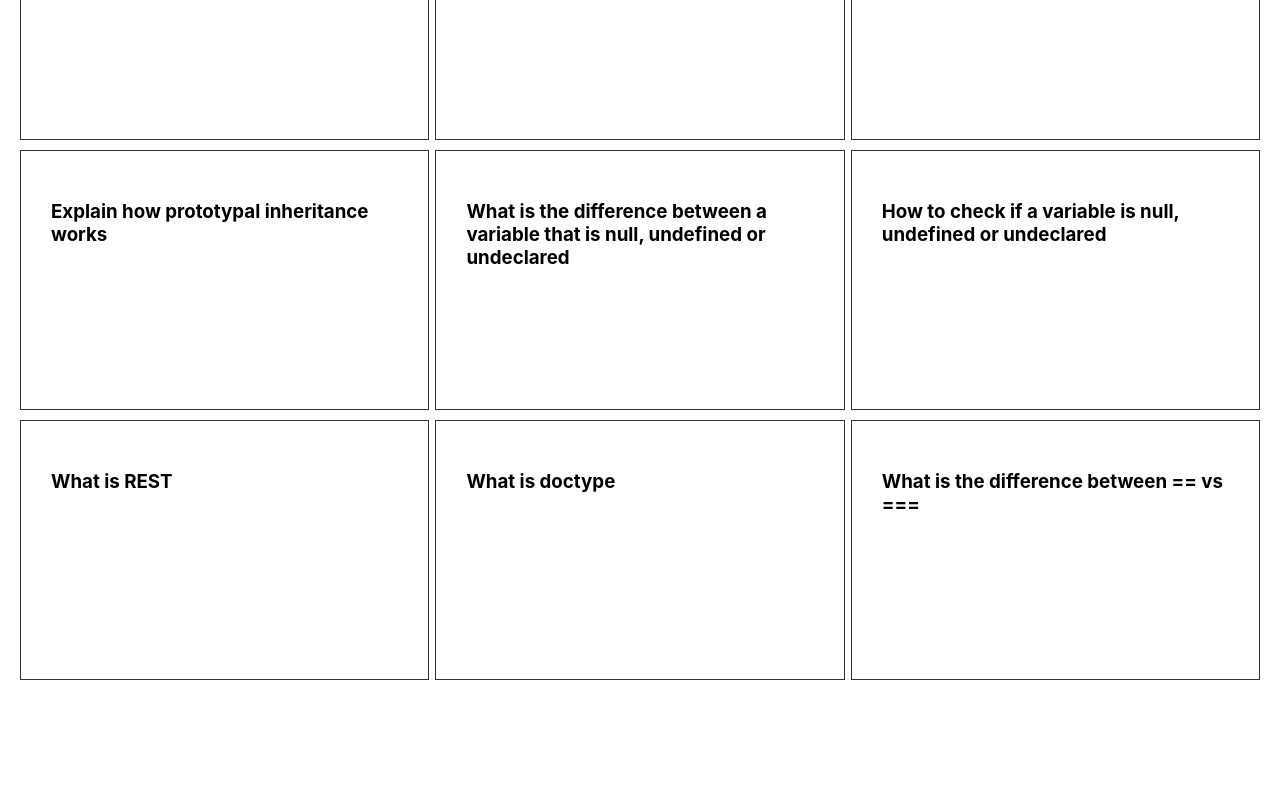
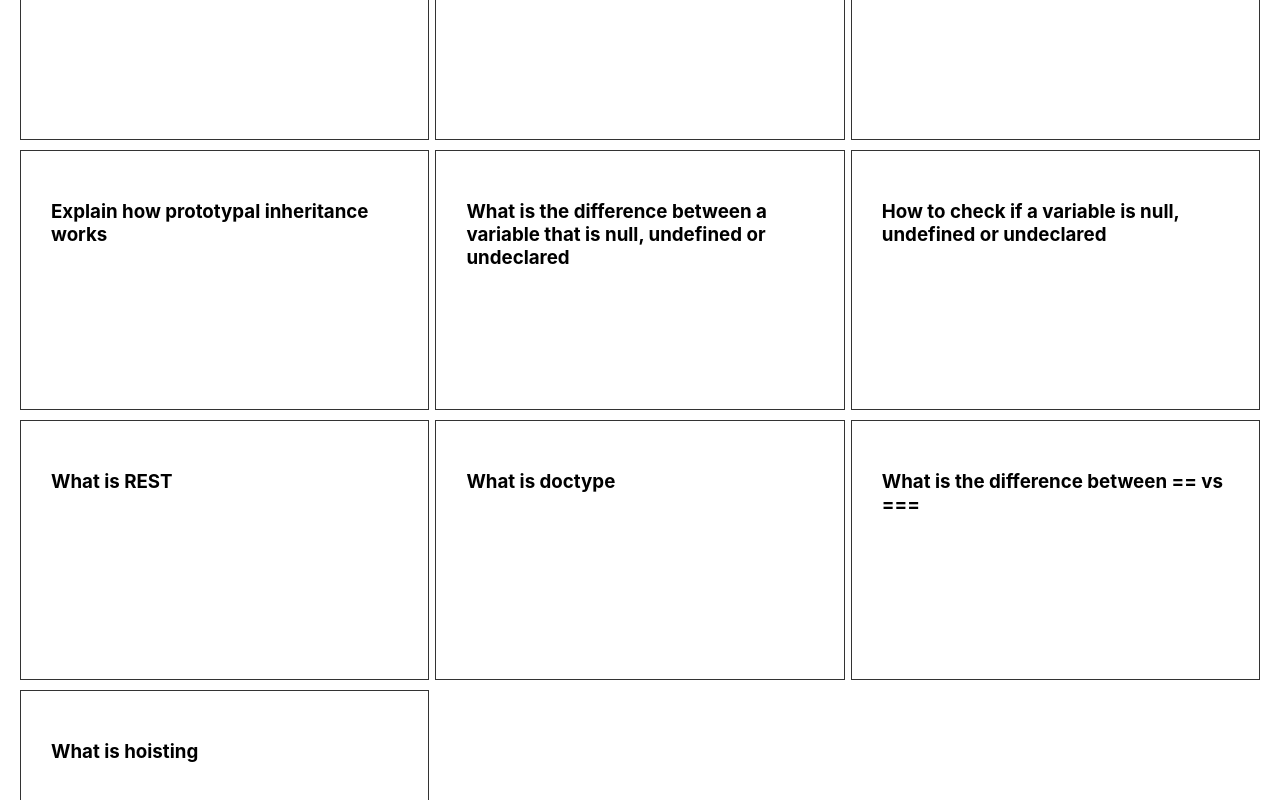
Before and after one commit to colorlessenergy/quizit, a Next.js app: page / in a window 1280 px wide. Shown: the part 472-1272 px from the top of the page. Before the commit the page ends 1162 px from the top, so only its background shows below. Built offline with nearby package versions, Linux system fonts and the light colour scheme.

Commit message:
add another question

```diff
--- a/pages/index.js
+++ b/pages/index.js
@@ -89,6 +89,10 @@ export function getStaticProps() {
     {
       question: 'What is the difference between == vs ===',
       answer: 'When comparing values triple equal will not allow coercion. Double equal does allow coercion.'
+    },
+    {
+      question: 'What is hoisting',
+      answer: 'hoisting is the idea that all declarations are moved to the top of the scope. For Example, you could use a function before it is defined as long as it was defined somewhere in that scope.'
     }
   ]
 
```
